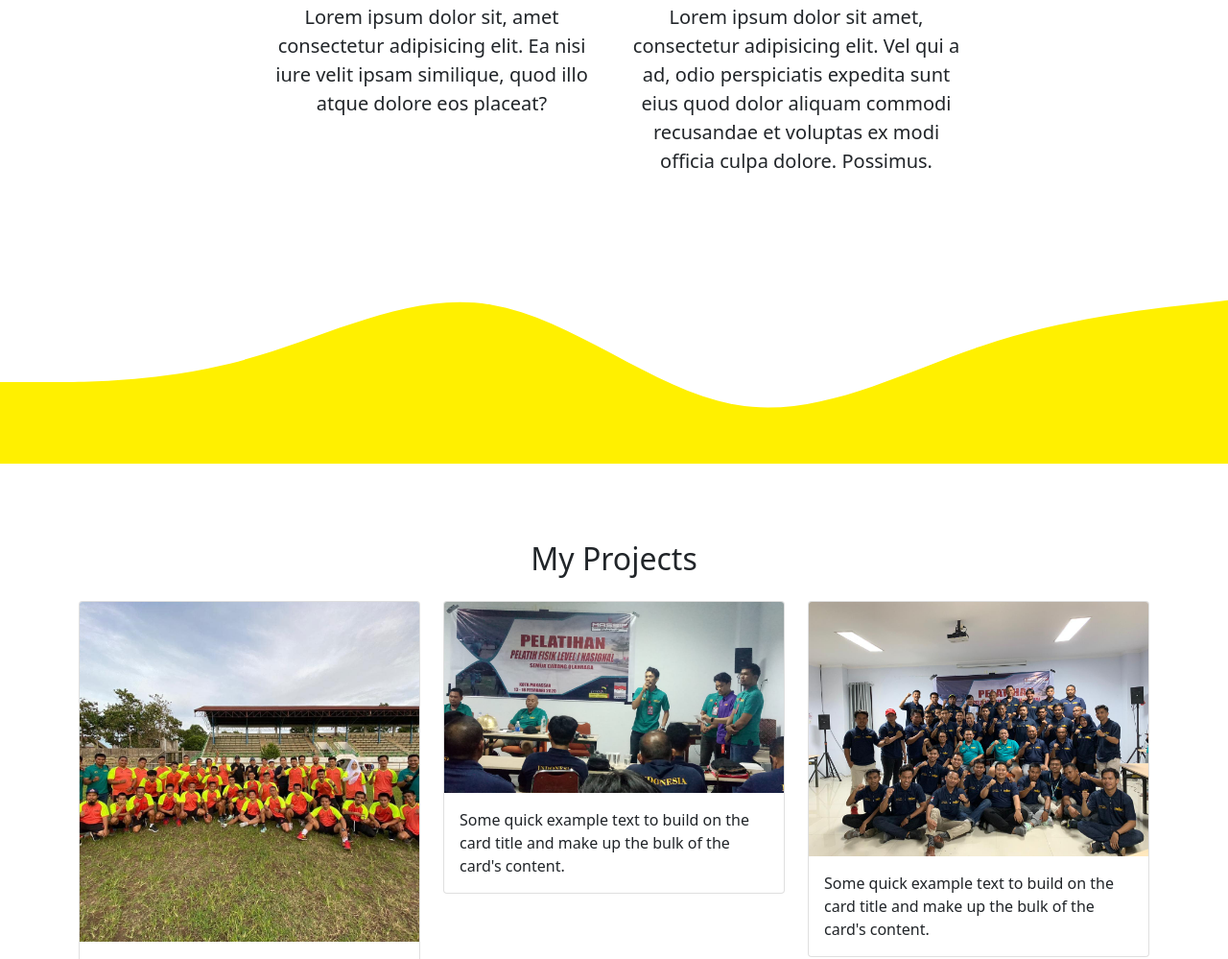
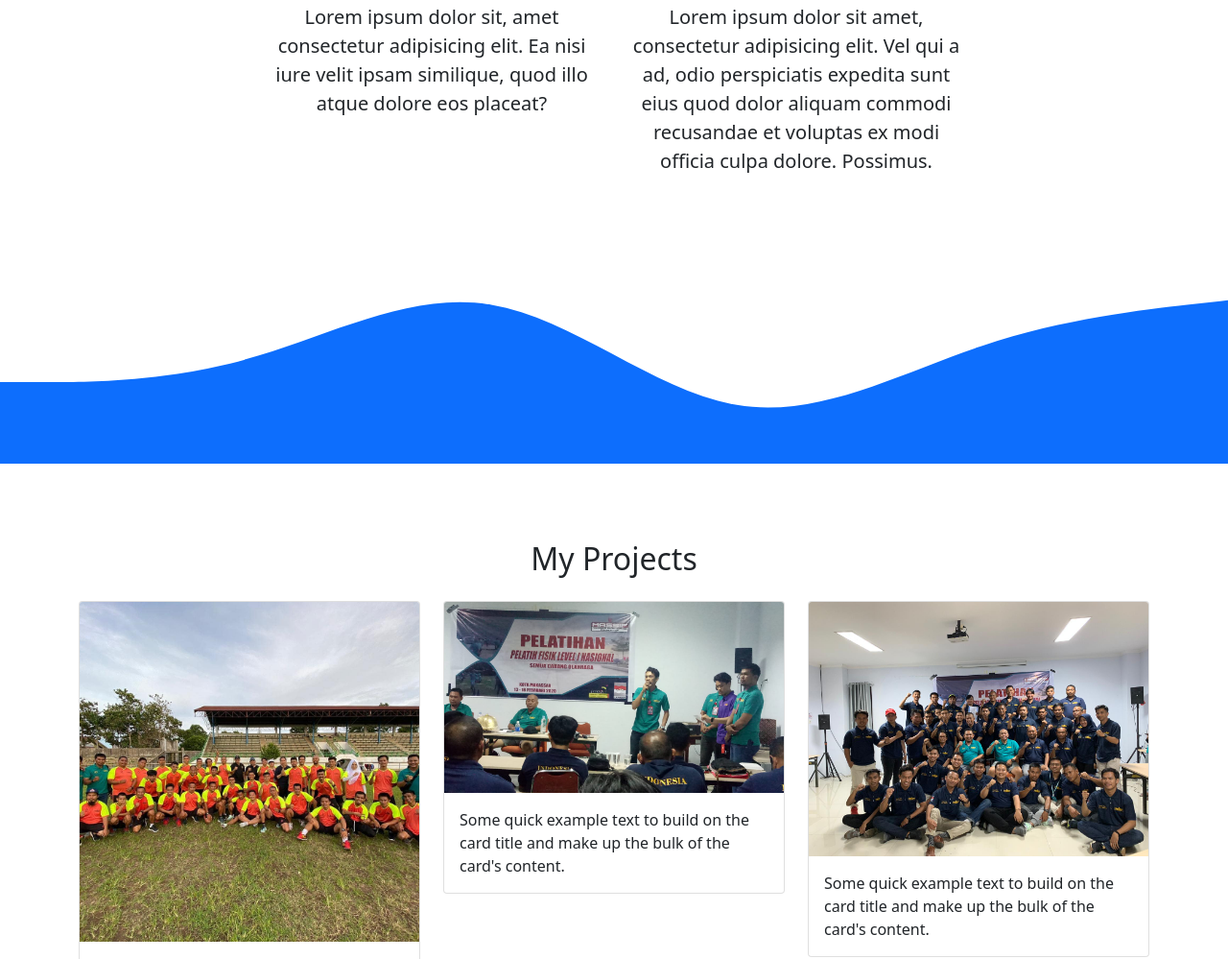
Before and after one commit to Ryzw4n/Ryzw4n.github.io, a plain HTML site: page index.html in a window 1280 px wide. Shown: the part 841-1840 px from the top of the page at 96% size. Drawn offline with nearby package versions, Linux system fonts and the light colour scheme.

Commit message:
mengubah gelombang

```diff
--- a/index.html
+++ b/index.html
@@ -72,7 +72,7 @@
       </div>
       <svg xmlns="http://www.w3.org/2000/svg" viewBox="0 0 1440 320">
         <path
-          fill="#fff000"
+          fill="#0d6efd"
           fill-opacity="1"
           d="M0,224L48,224C96,224,192,224,288,197.3C384,171,480,117,576,133.3C672,149,768,235,864,250.7C960,267,1056,213,1152,181.3C1248,149,1344,139,1392,133.3L1440,128L1440,320L1392,320C1344,320,1248,320,1152,320C1056,320,960,320,864,320C768,320,672,320,576,320C480,320,384,320,288,320C192,320,96,320,48,320L0,320Z"
         ></path>
```
